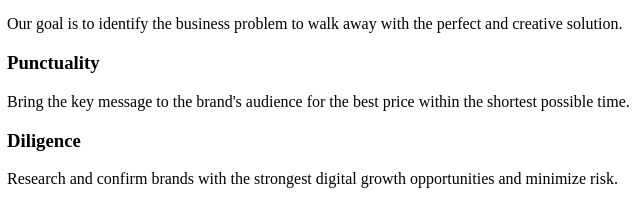
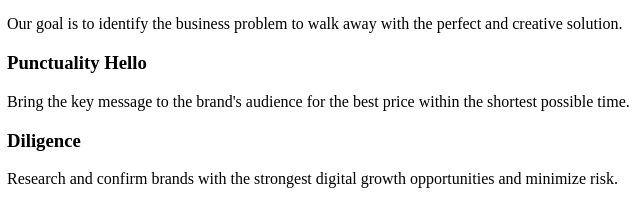
Before and after one commit to katerynakld/goit-markup-hw-03, a plain HTML site: page index.html in a window 1280 px wide. Shown: the part 328-532 px from the top of the page, 41-681 px from the left. Drawn offline with Linux system fonts and the light colour scheme.

Commit message:
Initial commit

```diff
--- a/index.html
+++ b/index.html
@@ -50,7 +50,7 @@
             </p>
           </li>
           <li>
-            <h3>Punctuality</h3>
+            <h3>Punctuality Hello</h3>
             <p>
               Bring the key message to the brand's audience for the best price
               within the shortest possible time.
```
